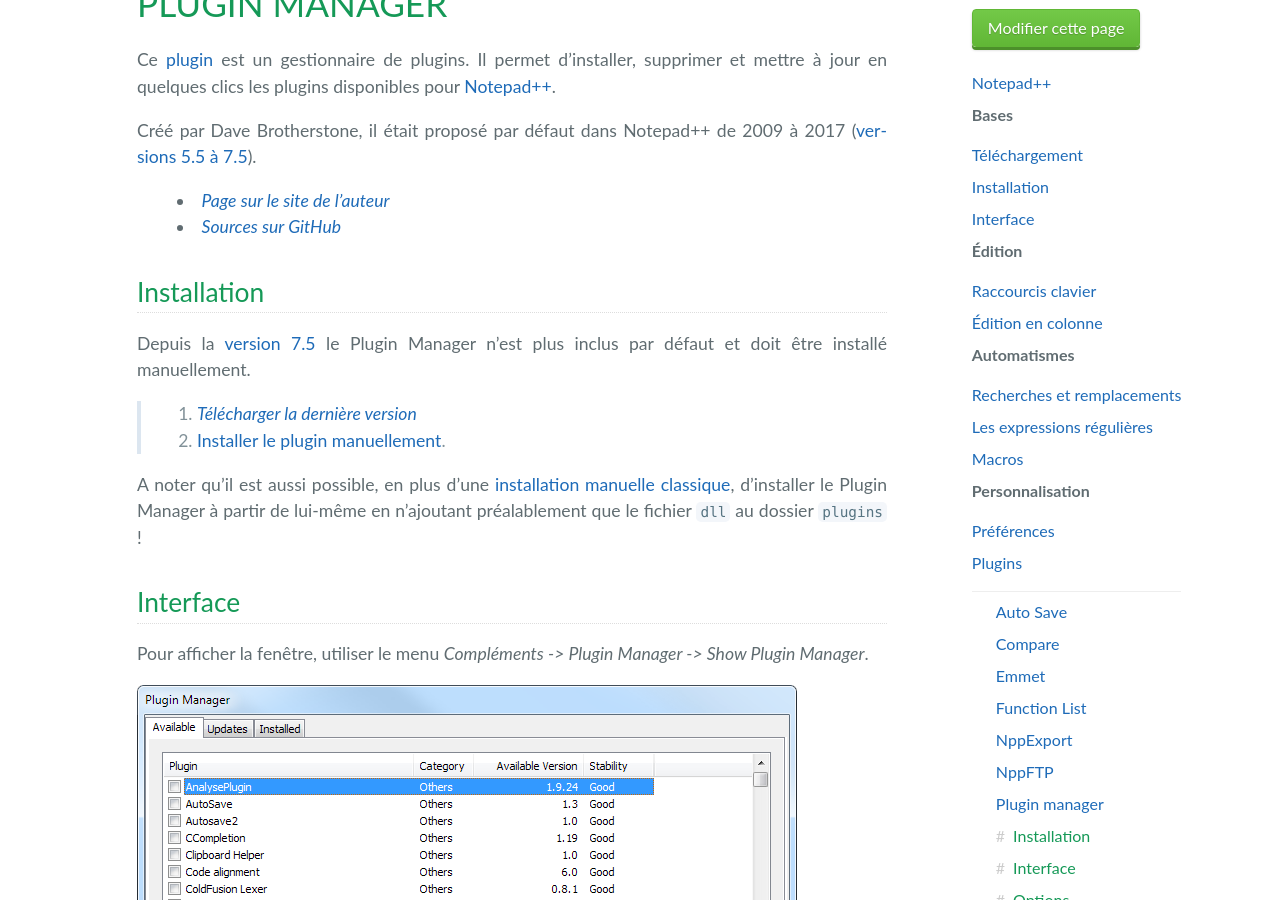
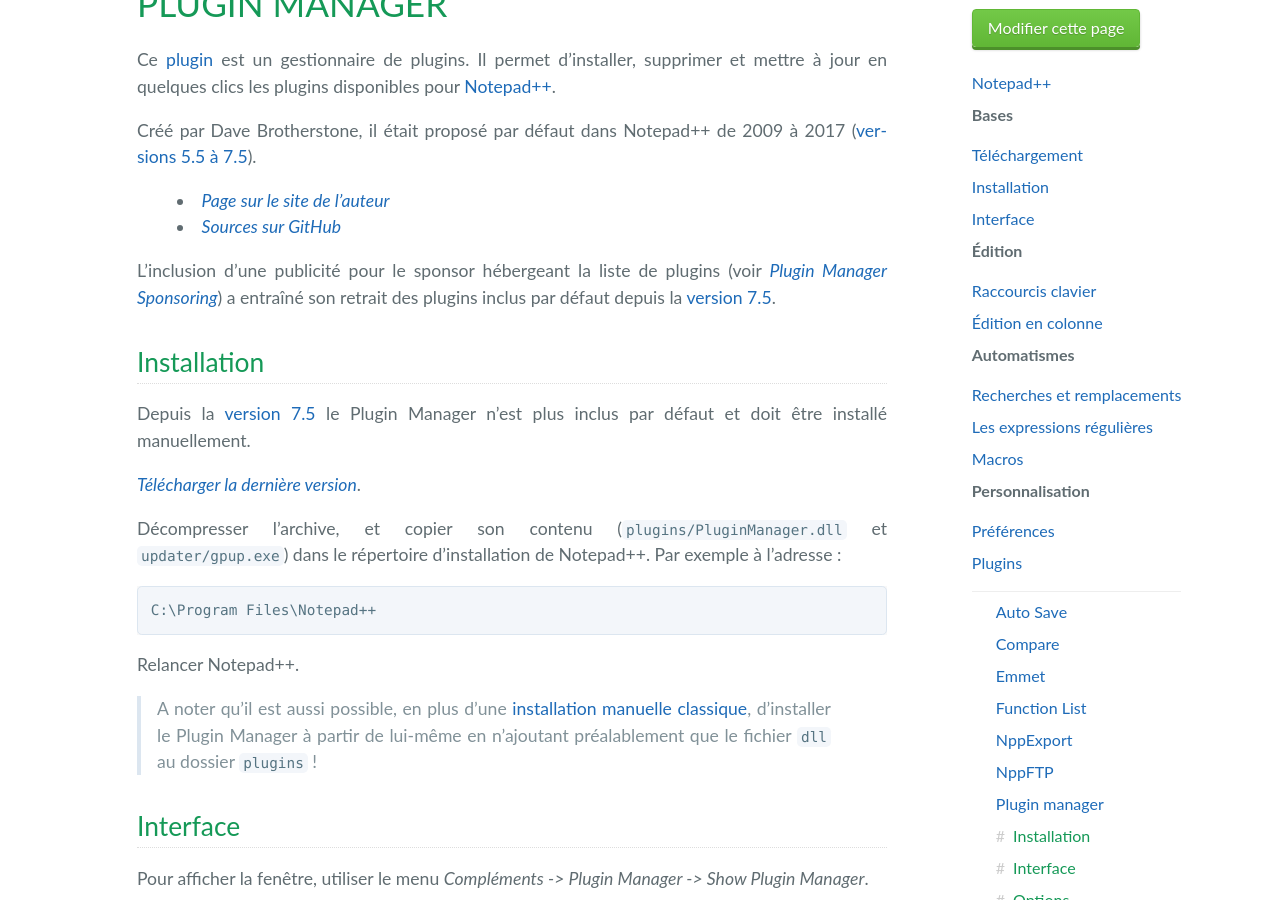
Before and after one commit to popnikos/nppmanuel, a Jekyll site: the page built from _pages/plugins/plugin-manager.md, in a window 1280 px wide and 900 px high, scrolled down 283 px. Built offline with Jekyll 4.4.1, drawn with Linux system fonts in a browser that asks for light colours.

Commit message:
add plugin-manager install instructions

```diff
--- a/_pages/plugins/plugin-manager.md
+++ b/_pages/plugins/plugin-manager.md
@@ -11,14 +11,21 @@ Créé par Dave Brotherstone, il était proposé par défaut dans Notepad++ de 2
 - [Page sur le site de l'auteur](http://brotherstone.co.uk/npp/pm)
 - [Sources sur GitHub](https://github.com/davegb3/nppPluginManager)
 
+L'inclusion d'une publicité pour le sponsor hébergeant la liste de plugins (voir [Plugin Manager Sponsoring](https://bruderste.in/npp/pm/sponsor/)) a entraîné son retrait des plugins inclus par défaut depuis la [version 7.5](historique-des-versions.md).
+
 ## Installation
 
 Depuis la [version 7.5](historique-des-versions.md) le Plugin Manager n'est plus inclus par défaut et doit être installé manuellement.
 
-> 1. [Télécharger la dernière version](https://github.com/bruderstein/nppPluginManager/releases)
-> 1. [Installer le plugin manuellement](../plugins.md#installation-manuelle).
+[Télécharger la dernière version](https://github.com/bruderstein/nppPluginManager/releases).
 
-A noter qu'il est aussi possible, en plus d'une [installation manuelle classique](../plugins.md#installation-manuelle), d’installer le Plugin Manager à partir de lui-même en n'ajoutant préalablement que le fichier `dll` au dossier `plugins` !
+Décompresser l'archive, et copier son contenu (`plugins/PluginManager.dll` et `updater/gpup.exe`) dans le répertoire d'installation de Notepad++. Par exemple à l'adresse :
+
+    C:\Program Files\Notepad++
+
+Relancer Notepad++.
+
+> A noter qu'il est aussi possible, en plus d'une [installation manuelle classique](../plugins.md#installation-manuelle), d’installer le Plugin Manager à partir de lui-même en n'ajoutant préalablement que le fichier `dll` au dossier `plugins` !
 
 ## Interface
 
```
